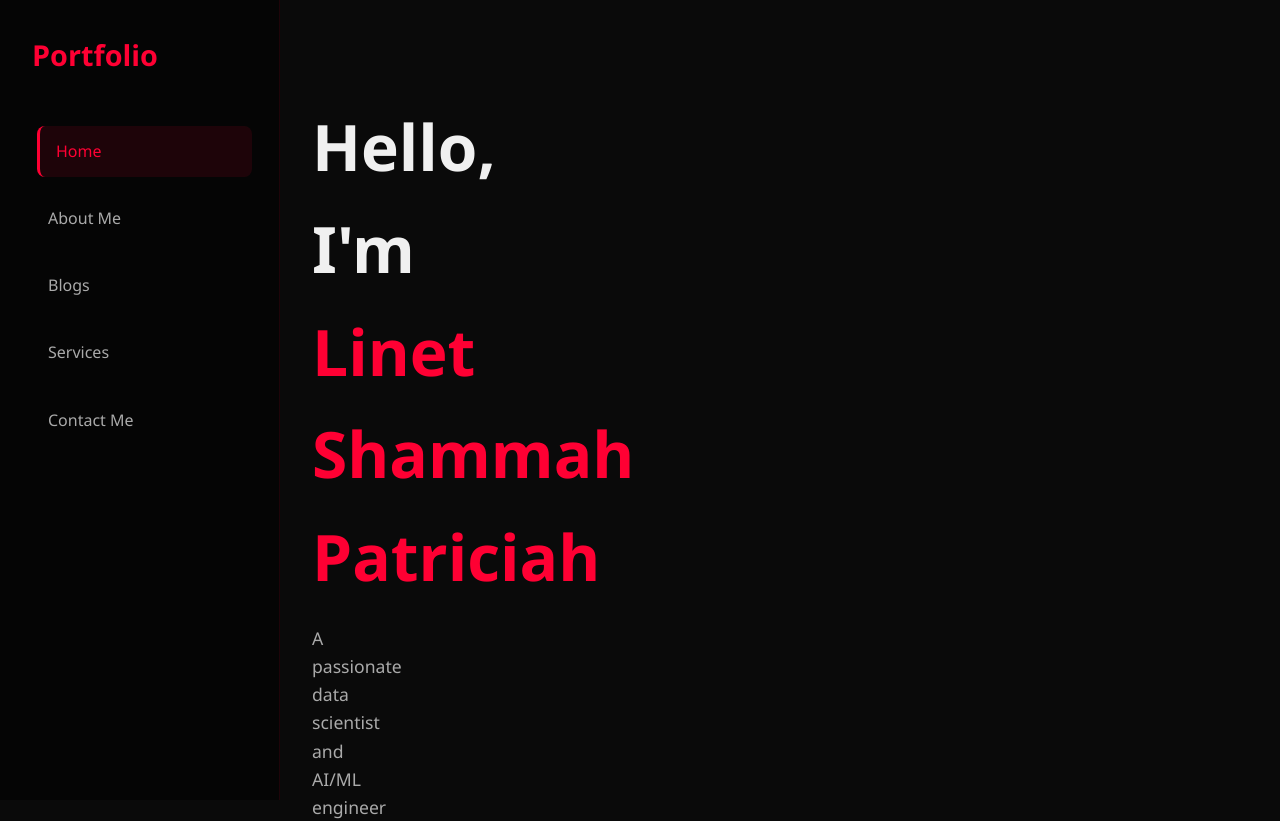
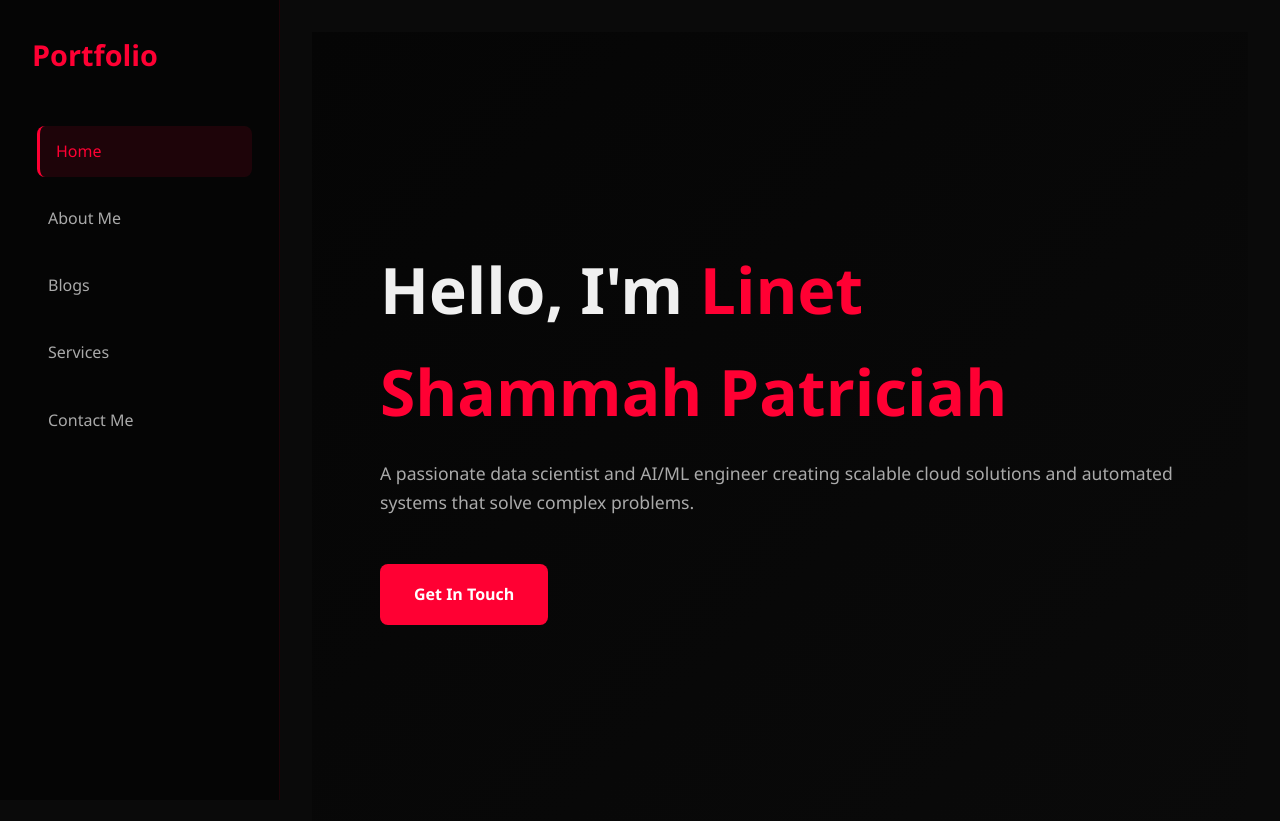
Before and after one commit to shammy-lp/linet.github.io, a plain HTML site: page index.html in a window 1280 px wide. Shown: the top 821 px of the page. Drawn offline with Linux system fonts and the light colour scheme.

Commit message:
Update index.html

```diff
--- a/index.html
+++ b/index.html
@@ -36,11 +36,11 @@
         }
 
         /* Layout */
-        .container {
+       .container {
             display: grid;
-            grid-template-columns: 280px 1fr;
+            grid-template-columns: 1fr; /* Mobile: single column */
             min-height: 100vh;
-        }
+         }
 
         /* Navigation */
         .side-nav {
```
